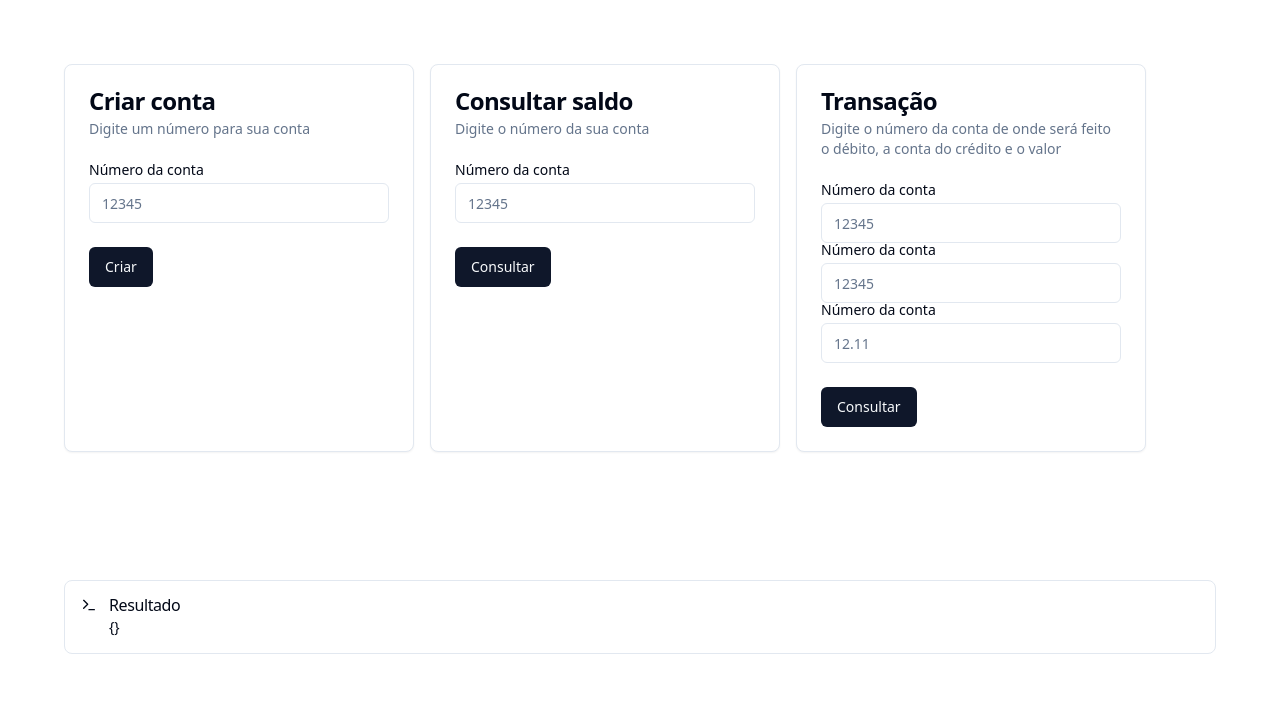
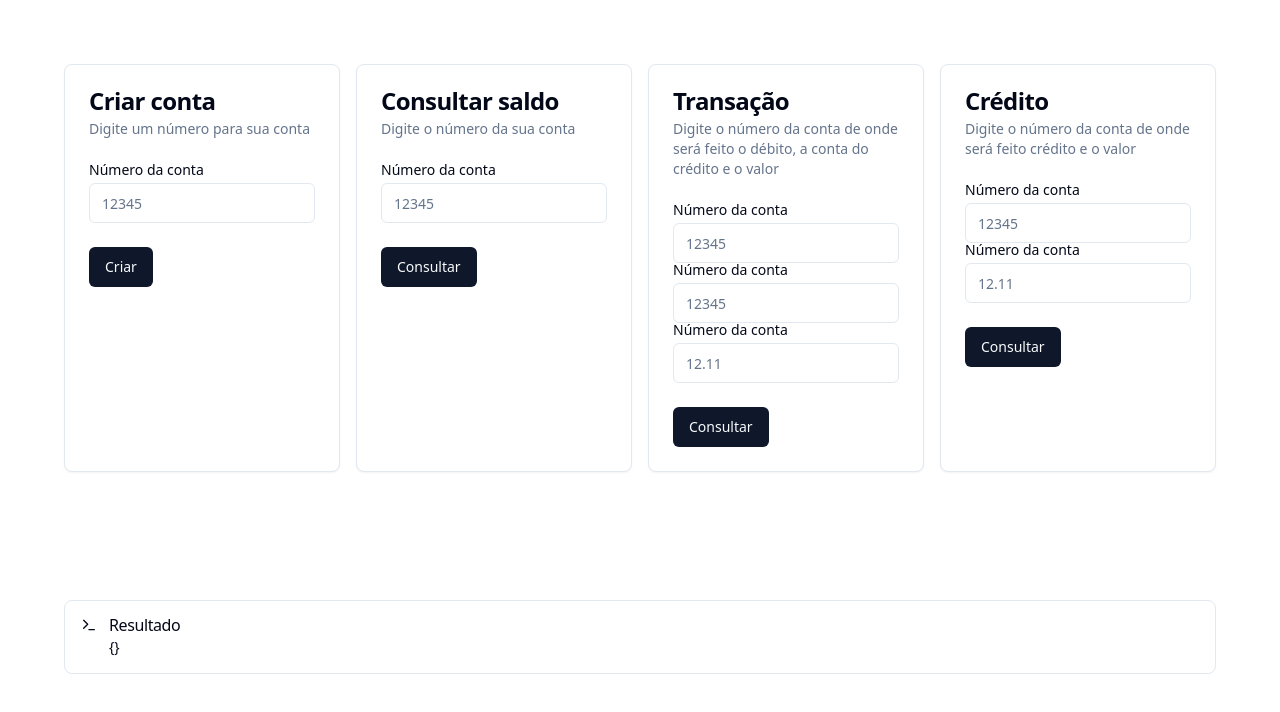
Before and after one commit to croc31/Banco, a React (Vite) app in the folder frontend/: page / in a window 1280 px wide. Shown: the top 712 px of the page. Built offline with nearby package versions, Linux system fonts and the light colour scheme.

Commit message:
feat: frontend da feature credito

```diff
--- a/frontend/src/App.tsx
+++ b/frontend/src/App.tsx
@@ -48,6 +48,16 @@ export function App() {
   const handleTransaction = useCallback(async () => {
     try {
       const { data } = await api.get('transaction',{idDebit, idCredit, value});
+
+      setResult(data);
+    } catch (error) {
+      console.log({ error })
+    }
+  }, [id])
+
+  const handleCredit = useCallback(async () => {
+    try {
+      const { data } = await api.get('credit',{ idCredit, value});
 
       setResult(data);
     } catch (error) {
@@ -138,6 +148,36 @@ export function App() {
             </CardFooter>
           </form>
         </Card>
+
+        <Card className="w-[350px]">
+          <form onSubmit={event => {
+            handleCredit();
+            event.preventDefault();
+          }}>
+            <CardHeader>
+              <CardTitle>Crédito</CardTitle>
+              <CardDescription>Digite o número da conta de onde será feito crédito e o valor</CardDescription>
+            </CardHeader>
+            <CardContent>
+              <div className="grid w-full items-center gap-4">
+                <div className="flex flex-col space-y-1.5">
+                  <Label htmlFor="idCredit">Número da conta</Label>
+                  <Input id="idCredit" placeholder="12345" value={idCredit} onChange={(event) => setidCredit(event.target.value)} />
+                </div>
+              </div>
+
+              <div className="grid w-full items-center gap-4">
+                <div className="flex flex-col space-y-1.5">
+                  <Label htmlFor="value">Número da conta</Label>
+                  <Input id="value" placeholder="12.11" value={value} onChange={(event) => setValue(event.target.value)} />
+                </div>
+              </div>
+            </CardContent>
+            <CardFooter className="flex">
+              <Button type="submit">Consultar</Button>
+            </CardFooter>
+          </form>
+        </Card>
       </div>
 
       <div className="flex p-16">
```
